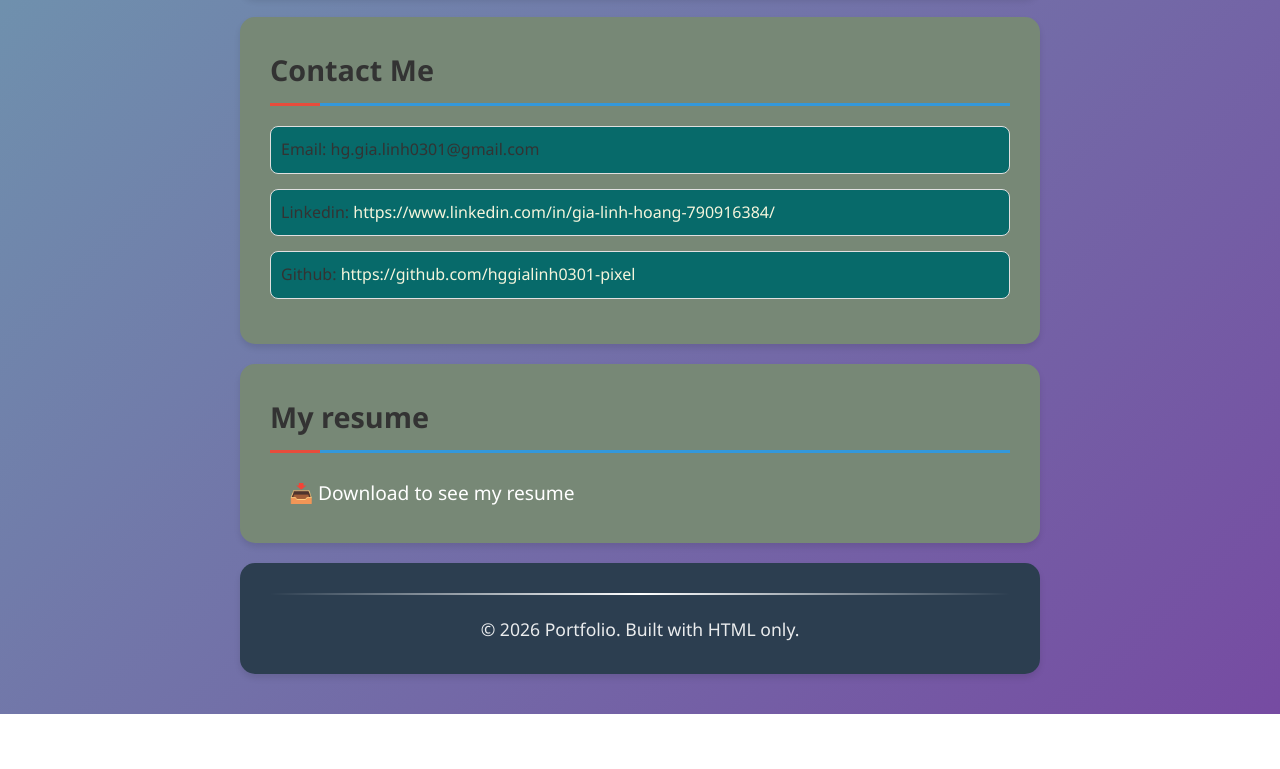
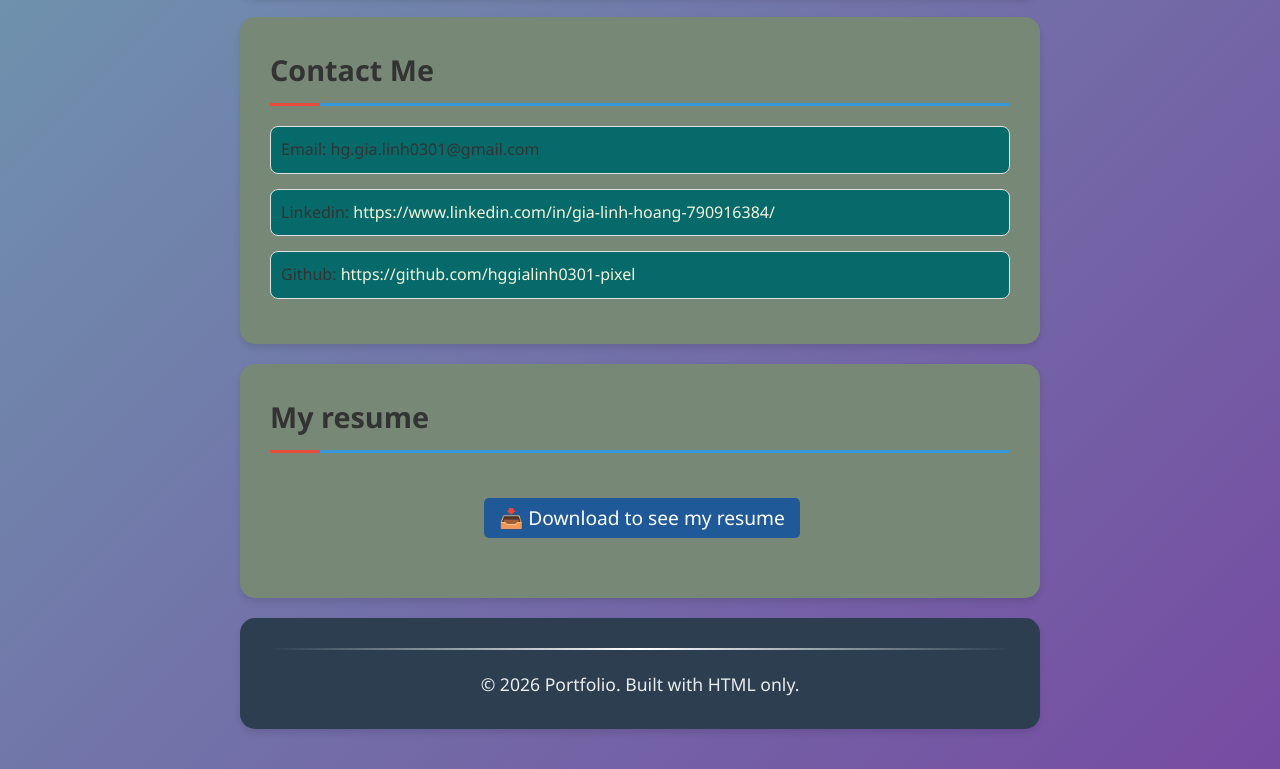
Before and after one commit to hggialinh0301-pixel/gialinh.github.io-, a plain HTML site: page index.html in a window 1280 px wide. Shown: the part 2585-3354 px from the top of the page. Before the commit the page ends 3299 px from the top, so only its background shows below. Drawn offline with Linux system fonts and the light colour scheme.

Commit message:
Add styles for resume section and buttons

```diff
--- a/style.css
+++ b/style.css
@@ -90,6 +90,38 @@ header h1 {
     font-size: 1.1em;
 }
 
+.resume-container {
+    text-align: center;
+    margin: 30px;
+}
+
+.resume-image {
+    max-width: 100%;
+    height: auto;
+    border-raidus: 10px;
+    box-shadow: 0 5px 20px rgba(0, 0, 0, 0.15);
+    transition: transform 0.3s ease;
+}
+
+.resume-image: hover {
+    transform: scale(1.02);
+}
+
+.download-btn {
+    display: inline-block;
+    margin-top: 15px;
+    padding: 10px 25px;
+    background: #205997;
+    color: #1a436e;
+    text-decoration: none;
+    border-radius: 25px;
+    transition: background 0.3s ease;
+}
+
+.download-btn:hover {
+    background: #2c3e50;
+}
+
  header p{
     font-size: 1.2em;
     opacity: 0.95;
@@ -103,7 +135,6 @@ header hr {
 }
 
 
-/* heading */
 h2 {
     color: var(--priamry-color);
     margin-bottom: 20px;
@@ -174,7 +205,6 @@ a:hover::after {
     width:100%;
 }
 
-/* contact section */
  section p {
     margin: 15px 0;
     padding: 10px;
@@ -189,7 +219,7 @@ section p:hover {
     border-color: var(--secondary-color);
 }
 
-/* resume section */
+
 section:last-of-type p {
     background: linear-gradient(135deg, var(--primary-color), var(--secondary-color));
     text-align: center;
@@ -209,7 +239,7 @@ section:last-of-type a:hover {
     transform: scale(1.05);
 }
 
-/* footer */
+
 footer {
     text-align: center;
     background: linear-gradient(135deg, var(--primary-color), var(--primary-color));
@@ -228,7 +258,7 @@ footer p {
     opacity: 0.9;
 }
 
-/* responsive Design */
+
 @media (max-width: 768px) {
     body {
         padding: 10px;
@@ -263,7 +293,7 @@ footer p {
     }
 }
 
-/* Animation */
+
 @keyframes fadeIn {
     from {
         opacity: 0;
@@ -279,7 +309,7 @@ body > * {
     animation: fadeIn 0.8s ease-out;
 }
 
-/* Custom scrollbar */
+
 ::-webkit-scrollbar {
     width: 10px;
 }
```
